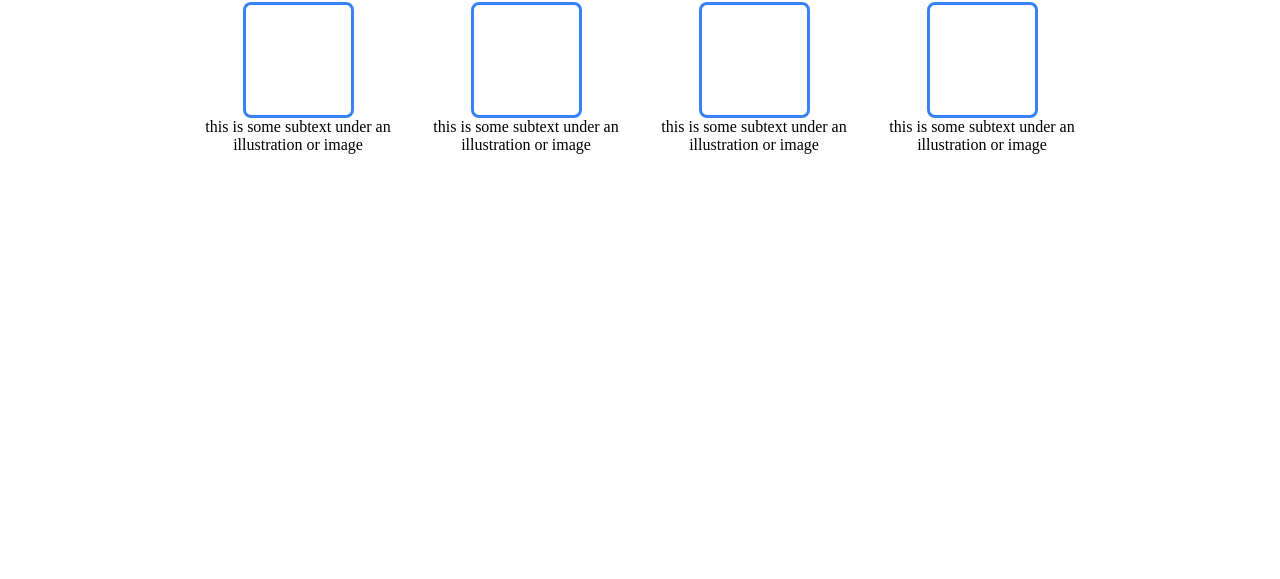
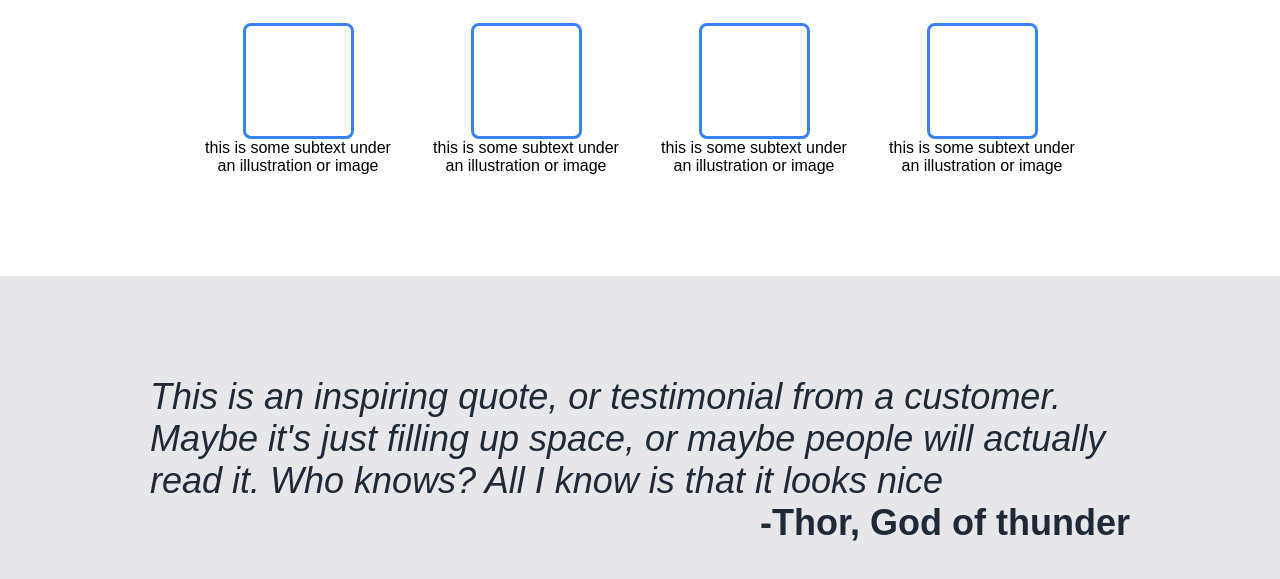
Before and after one commit to Orsenfells/landing-page, a plain HTML site: page index.html in a window 1280 px wide. Shown: the part 713-1292 px from the top of the page. Before the commit the page ends 968 px from the top, so only its background shows below. Drawn offline with Linux system fonts and the light colour scheme.

Commit message:
quote section complted, tweaked spacing, added font

```diff
--- a/index.html
+++ b/index.html
@@ -16,6 +16,7 @@
             <li>header link three</li>
         </ul>
     </div>
+
     <div class="hero-signup">
         <div class="signup">
             <h2>This website is awesome</h2>
@@ -26,6 +27,7 @@
             <p>this is a placeholder for and image</p>
         </div>
     </div>
+
     <div class="random-info">
         <h3>Some random information.</h3>
         <div class="cards">
@@ -47,6 +49,13 @@
             </div>
         </div>
     </div>
-
+    <div class="quote-container">
+        <div class="quote">
+            This is an inspiring quote, or testimonial from a customer. Maybe it's just filling up space, or maybe people will actually read it. Who knows? All I know is that it looks nice
+        </div>
+        <div class="quoted">
+            -Thor, God of thunder
+        </div>
+    </div>
 </body>
 </html>
--- a/style.css
+++ b/style.css
@@ -2,6 +2,7 @@ body {
     display: flex;
     flex-direction: column;
     margin: 0;
+    font-family: Arial, Helvetica, sans-serif;
 }
 .header {
     display: flex;
@@ -25,7 +26,7 @@ body {
     background: #1F2937;
     color: white;
     align-items: center;
-
+    gap: 16px;
 }
 .signup {
     flex: 1;
@@ -85,3 +86,20 @@ body {
     width: 105px;
     height: 110px;
 }
+
+.quote-container {
+    padding: 100px 150px;
+    font-size: 36px;
+    color: #1F2937;
+    background-color: #E5E7EB;
+    display: flex;
+    flex-direction: column;
+}
+.quote {
+    font-style: italic;
+    font-weight: lighter;
+}
+.quoted {
+    font-weight: bold;
+    align-self: flex-end;
+}
```
